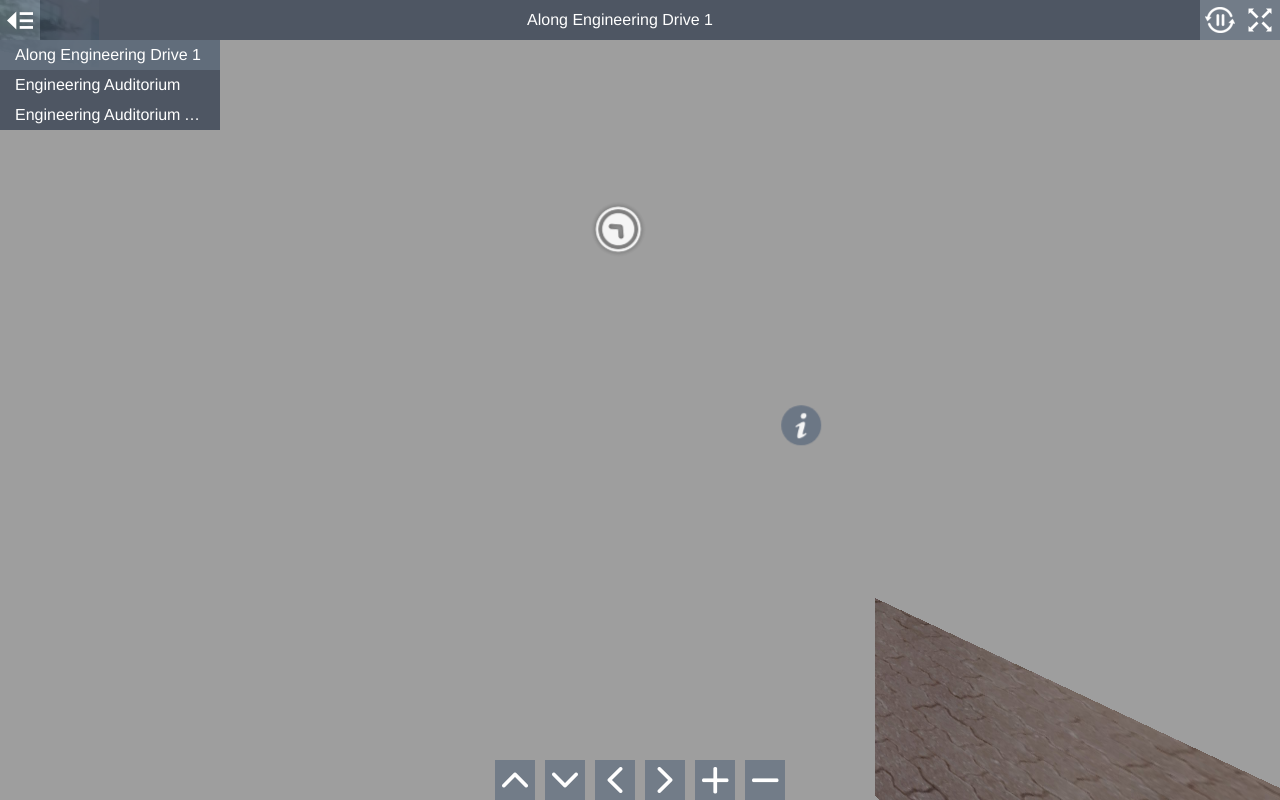
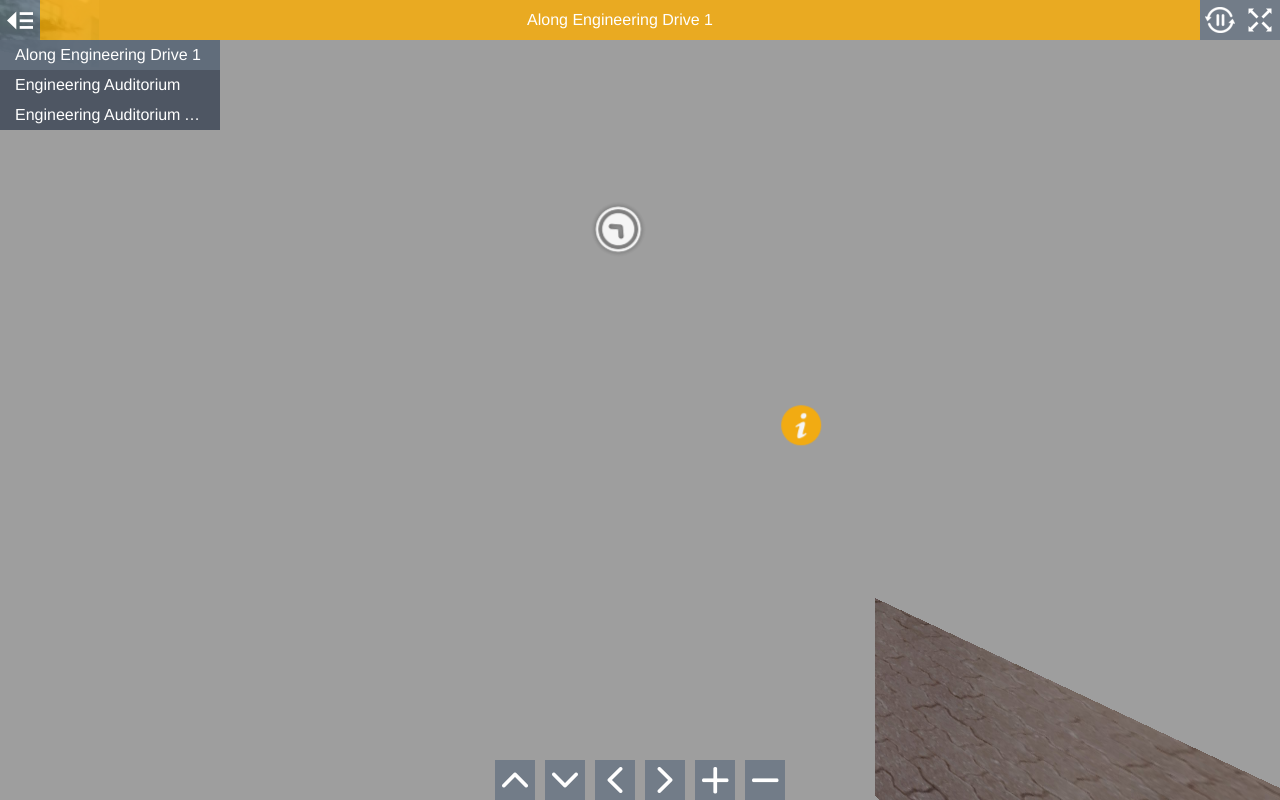
Before and after one commit to Shirlyn-nett/FoE-EA-Area-Tour, a plain HTML site: page index.html in a window 1280 px wide. Drawn offline with Linux system fonts and the light colour scheme; animation ran at ten frames a second.

Commit message:
Updated Colours

```diff
--- a/style.css
+++ b/style.css
@@ -79,8 +79,8 @@ body.multiple-scenes.mobile #titleBar {
   height: 100%;
   line-height: 30px;
   padding: 5px;
-  background-color: rgb(58,68,84);
-  background-color: rgba(58,68,84,0.8);
+  background-color: rgb(252,173,3);
+  background-color: rgba(252,173,3,0.8);
   overflow: hidden;
   text-overflow: ellipsis;
   white-space: nowrap;
@@ -453,7 +453,7 @@ body.single-scene #sceneList, body.single-scene #sceneListToggle {
   width: 40px;
   height: 40px;
   border-radius: 20px;
-  background-color: rgb(103,115,131);
+  background-color: rgb(252, 173, 3);
   cursor: pointer;
   -webkit-transition: width 0.3s ease-in-out 0.5s,
                       border-radius 0.3s ease-in-out 0.5s;
```
